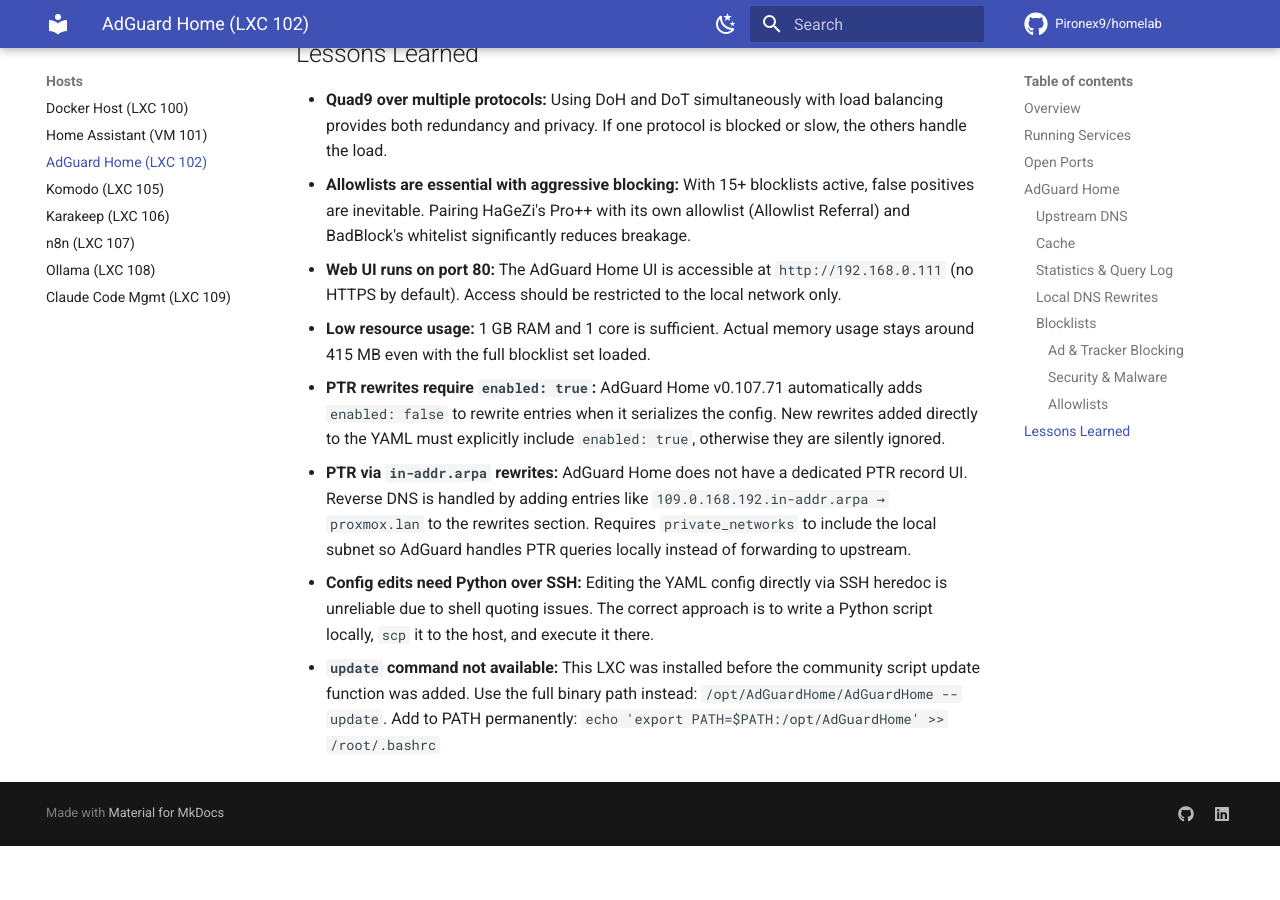
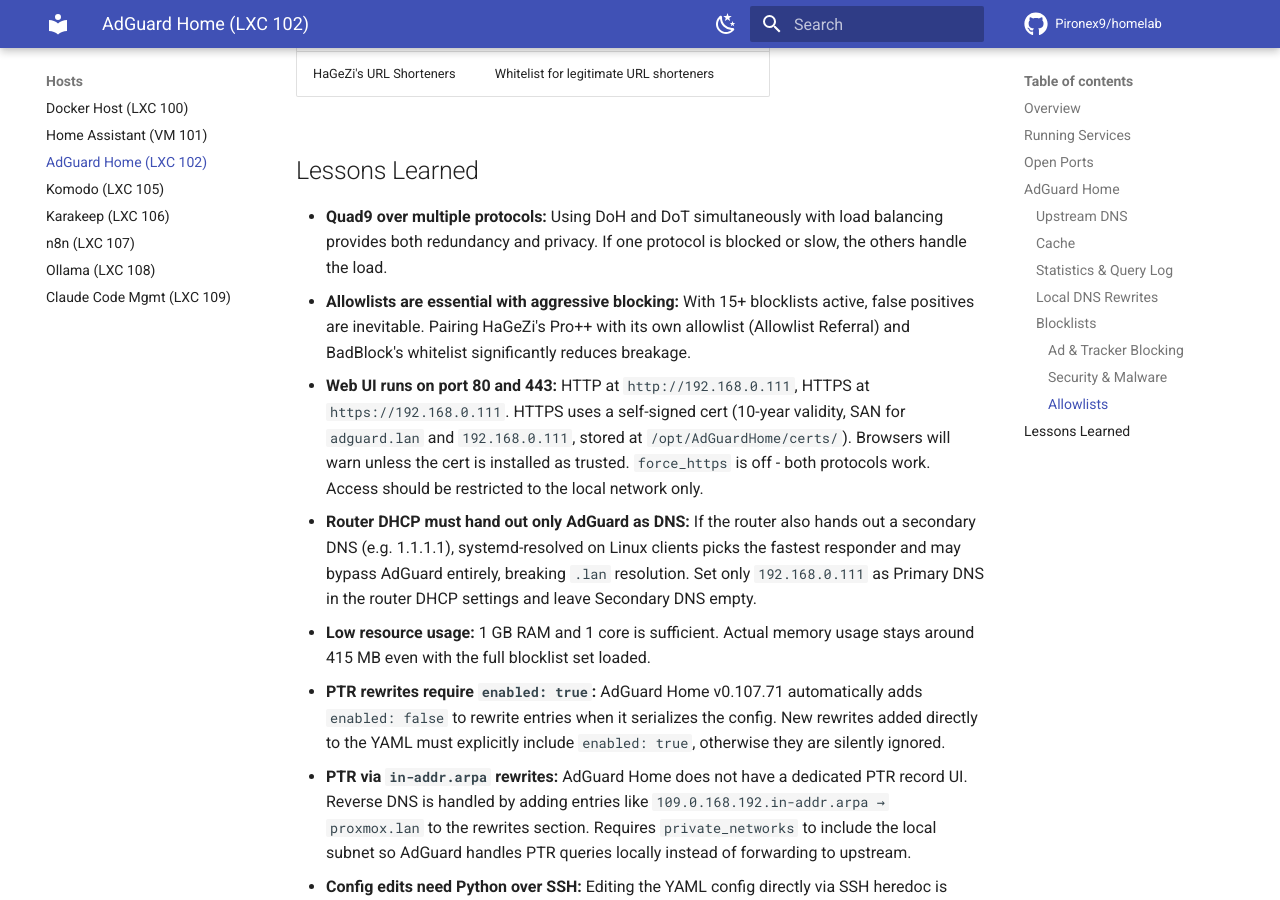
Before and after one commit to Pironex9/homelab, an MkDocs documentation site: the page built from docs/hosts/adguard.md, in a window 1280 px wide and 900 px high, scrolled down 4856 px. Built offline with MkDocs 1.6.1 and Material for MkDocs 9.7.7, drawn with Linux system fonts in a browser that asks for light colours; comment, search, counter and statistics services are not loaded; before the commit the page ends 5702 px from its top, so only the background shows below that; some of the changed text lies outside the part shown.

Commit message:
Update adguard doc: enable DNSSEC, HTTPS, optimistic caching; fix router DNS config

```diff
--- a/docs/hosts/adguard.md
+++ b/docs/hosts/adguard.md
@@ -28,7 +28,9 @@
 |------|----------|---------|
 | 22 | TCP | SSH |
 | 53 | TCP/UDP | DNS |
-| 80 | TCP | AdGuard Home web UI |
+| 80 | TCP | AdGuard Home web UI (HTTP) |
+| 443 | TCP | AdGuard Home web UI (HTTPS) |
+| 853 | TCP | DNS-over-TLS (DoT) client endpoint |
 
 ## AdGuard Home
 
@@ -48,7 +50,7 @@
 | `tls://dns.quad9.net` | DNS-over-TLS |
 
 **Mode:** load balance
-**DNSSEC:** disabled
+**DNSSEC:** enabled (AdGuard validates, in addition to Quad9 upstream validation)
 **Upstream timeout:** 10s
 
 ### Cache
@@ -137,7 +139,8 @@
 
 - **Quad9 over multiple protocols:** Using DoH and DoT simultaneously with load balancing provides both redundancy and privacy. If one protocol is blocked or slow, the others handle the load.
 - **Allowlists are essential with aggressive blocking:** With 15+ blocklists active, false positives are inevitable. Pairing HaGeZi's Pro++ with its own allowlist (Allowlist Referral) and BadBlock's whitelist significantly reduces breakage.
-- **Web UI runs on port 80:** The AdGuard Home UI is accessible at `http://192.168.0.111` (no HTTPS by default). Access should be restricted to the local network only.
+- **Web UI runs on port 80 and 443:** HTTP at `http://192.168.0.111`, HTTPS at `https://192.168.0.111`. HTTPS uses a self-signed cert (10-year validity, SAN for `adguard.lan` and `192.168.0.111`, stored at `/opt/AdGuardHome/certs/`). Browsers will warn unless the cert is installed as trusted. `force_https` is off - both protocols work. Access should be restricted to the local network only.
+- **Router DHCP must hand out only AdGuard as DNS:** If the router also hands out a secondary DNS (e.g. 1.1.1.1), systemd-resolved on Linux clients picks the fastest responder and may bypass AdGuard entirely, breaking `.lan` resolution. Set only `192.168.0.111` as Primary DNS in the router DHCP settings and leave Secondary DNS empty.
 - **Low resource usage:** 1 GB RAM and 1 core is sufficient. Actual memory usage stays around 415 MB even with the full blocklist set loaded.
 - **PTR rewrites require `enabled: true`:** AdGuard Home v0.107.71 automatically adds `enabled: false` to rewrite entries when it serializes the config. New rewrites added directly to the YAML must explicitly include `enabled: true`, otherwise they are silently ignored.
 - **PTR via `in-addr.arpa` rewrites:** AdGuard Home does not have a dedicated PTR record UI. Reverse DNS is handled by adding entries like `109.0.168.192.in-addr.arpa → proxmox.lan` to the rewrites section. Requires `private_networks` to include the local subnet so AdGuard handles PTR queries locally instead of forwarding to upstream.
```
Also changed, not shown: other parts of docs/hosts/adguard.md (+1 -1 lines).
